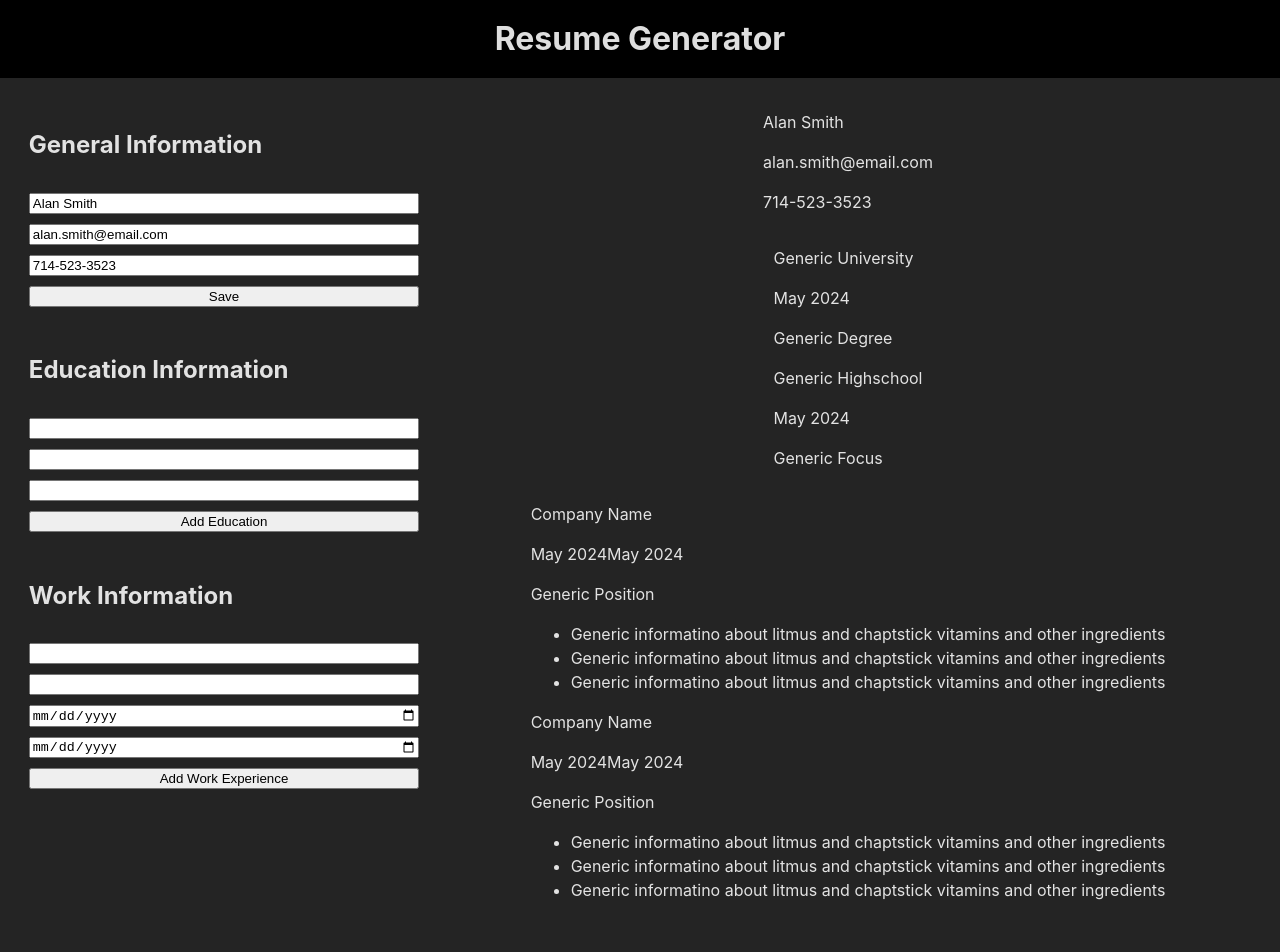
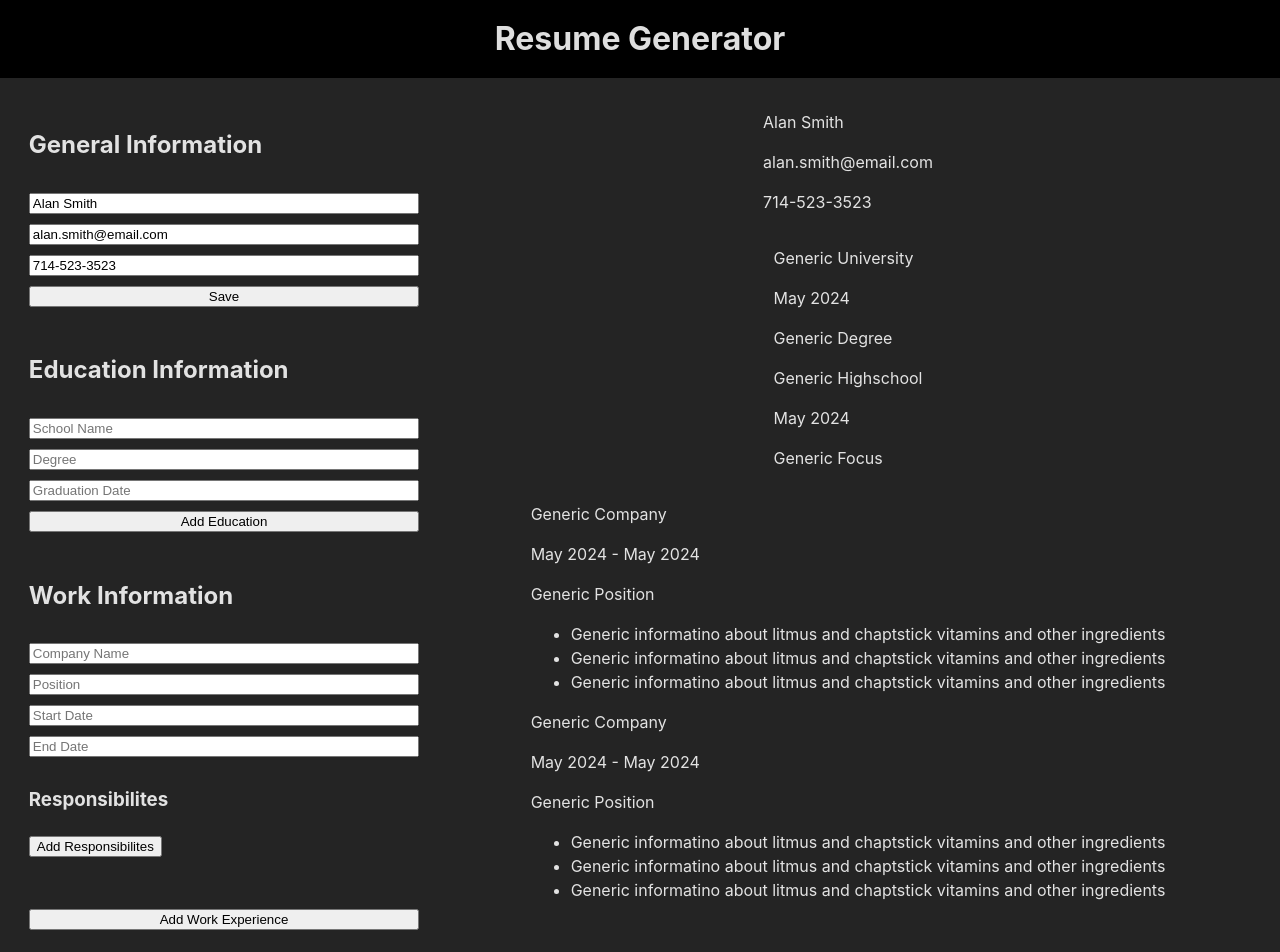
Before and after one commit to tdogpog/cvAppReact, a React (Vite) app: page / in a window 1280 px wide. Shown: the top 952 px of the page. Built offline with nearby package versions, Linux system fonts and the light colour scheme.

Commit message:
Added in work responsibilities functionality on the input side
Rectified some mismatched variables

Changed date system to just be user text input

```diff
--- a/src/components/display/DisplayWork.jsx
+++ b/src/components/display/DisplayWork.jsx
@@ -3,10 +3,9 @@ function DisplayWork({ resumeData }) {
     <div className="workSection">
       {resumeData.userWork.map((work) => (
         <div key={work.workKey}>
-          <p>{work.workName || "Company Name"}</p>
+          <p>{work.workCompany || "Company Name"}</p>
           <p>
-            {work.workStart || "Start Date"}
-            {work.workEnd || "End Date"}
+            {work.workStart || "Start Date"} - {work.workEnd || "End Date"}
           </p>
           <div className="workSectionSecondary">
             <p>{work.workPosition || "Work Title"}</p>
--- a/src/components/inputs/GeneralInfo.jsx
+++ b/src/components/inputs/GeneralInfo.jsx
@@ -24,19 +24,19 @@ function GeneralInfo({ userInfo, updateGeneralInfo }) {
         name="userName"
         value={general.userName}
         onChange={handleChange}
-        placeholder={general.userName}
+        placeholder="Full Name"
       />
       <input
         name="userEmail"
         value={general.userEmail}
         onChange={handleChange}
-        placeholder={general.userEmail}
+        placeholder="email"
       />
       <input
         name="userPhone"
         value={general.userPhone}
         onChange={handleChange}
-        placeholder={general.userPhone}
+        placeholder="Phone Number"
       />
       <button type="submit">Save </button>
     </form>
--- a/src/components/inputs/WorkInfo.jsx
+++ b/src/components/inputs/WorkInfo.jsx
@@ -2,10 +2,12 @@ import React, { useState } from "react";
 
 function WorkInfo({ userWork, updateWorkInfo }) {
   const [work, setWork] = useState({
-    workCompany: " ",
-    workPosition: " ",
-    workStart: " ",
-    workEnd: " ",
+    workKey: crypto.randomUUID(),
+    workCompany: "",
+    workPosition: "",
+    workStart: "",
+    workEnd: "",
+    workDuties: [],
   });
 
   const handleChange = (e) => {
@@ -19,11 +21,40 @@ function WorkInfo({ userWork, updateWorkInfo }) {
     updateWorkInfo(work);
     // reset form
     setWork({
-      workCompany: " ",
-      workPosition: " ",
-      workStart: " ",
-      workEnd: " ",
+      workKey: crypto.randomUUID(),
+      workCompany: "",
+      workPosition: "",
+      workStart: "",
+      workEnd: "",
+      workDuties: [],
     });
+  };
+
+  //this is basically addressing a new entry into workDuties
+  //spread work, edit workDuties
+  //spread workDuties, edit/add in a new work duty
+  //first nested spread
+  const addResponsibilities = () => {
+    setWork({
+      ...work,
+      workDuties: [
+        ...work.workDuties,
+        { workDutiesKey: crypto.randomUUID(), workDutiesDescription: "" },
+      ],
+    });
+  };
+
+  // grab the index of the responsiblitiy you're editing and its event value
+  const handleDutyChange = (index, value) => {
+    //get a map of the duties
+    //find the index in this map that is === i
+    //update it with a spread using event obj vaue
+    //otherwise just keep as is
+    const updatedDuties = work.workDuties.map((duty, i) =>
+      i === index ? { ...duty, workDutiesDescription: value } : duty
+    );
+    //regenerate the component with these new duties
+    setWork({ ...work, workDuties: updatedDuties });
   };
 
   return (
@@ -43,18 +74,35 @@ function WorkInfo({ userWork, updateWorkInfo }) {
       />
       <input
         name="workStart"
-        type="date"
         value={work.workStart}
         onChange={handleChange}
         placeholder="Start Date"
       />
       <input
         name="workEnd"
-        type="date"
         value={work.workEnd}
         onChange={handleChange}
         placeholder="End Date"
       />
+      <div className="responsibilites">
+        <h3>Responsibilites</h3>
+        <button
+          type="button"
+          onClick={addResponsibilities}
+          id="addResponsibilities"
+        >
+          Add Responsibilites
+        </button>
+        {work.workDuties.map((duty, index) => (
+          <input
+            key={duty.workDutiesKey}
+            value={duty.workDutiesDescription}
+            onChange={(e) => handleDutyChange(index, e.target.value)}
+            placeholder="Responsibility"
+          ></input>
+        ))}
+      </div>
+      <p></p>
       <button type="submit">Add Work Experience</button>
     </form>
   );
```
Also changed, not shown: src/components/inputs/EducationInfo.jsx (+7 -6 lines).
